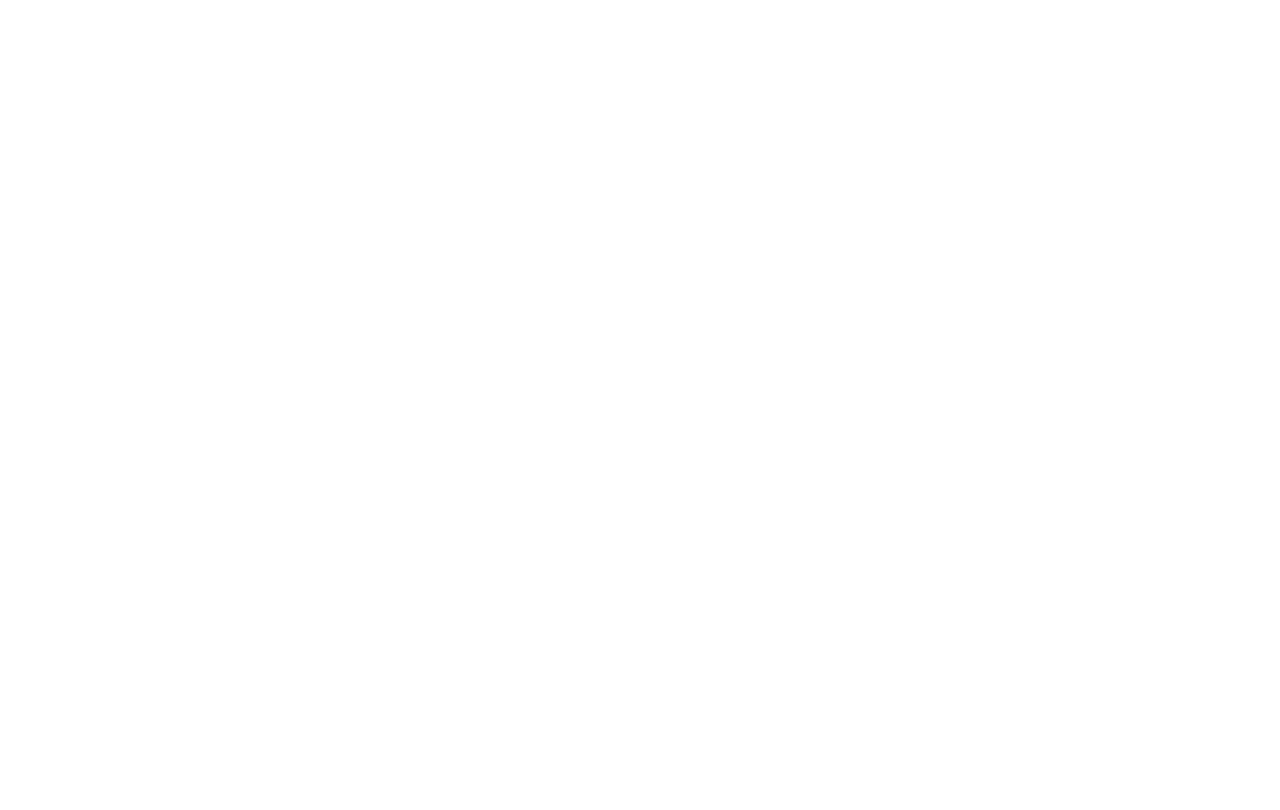
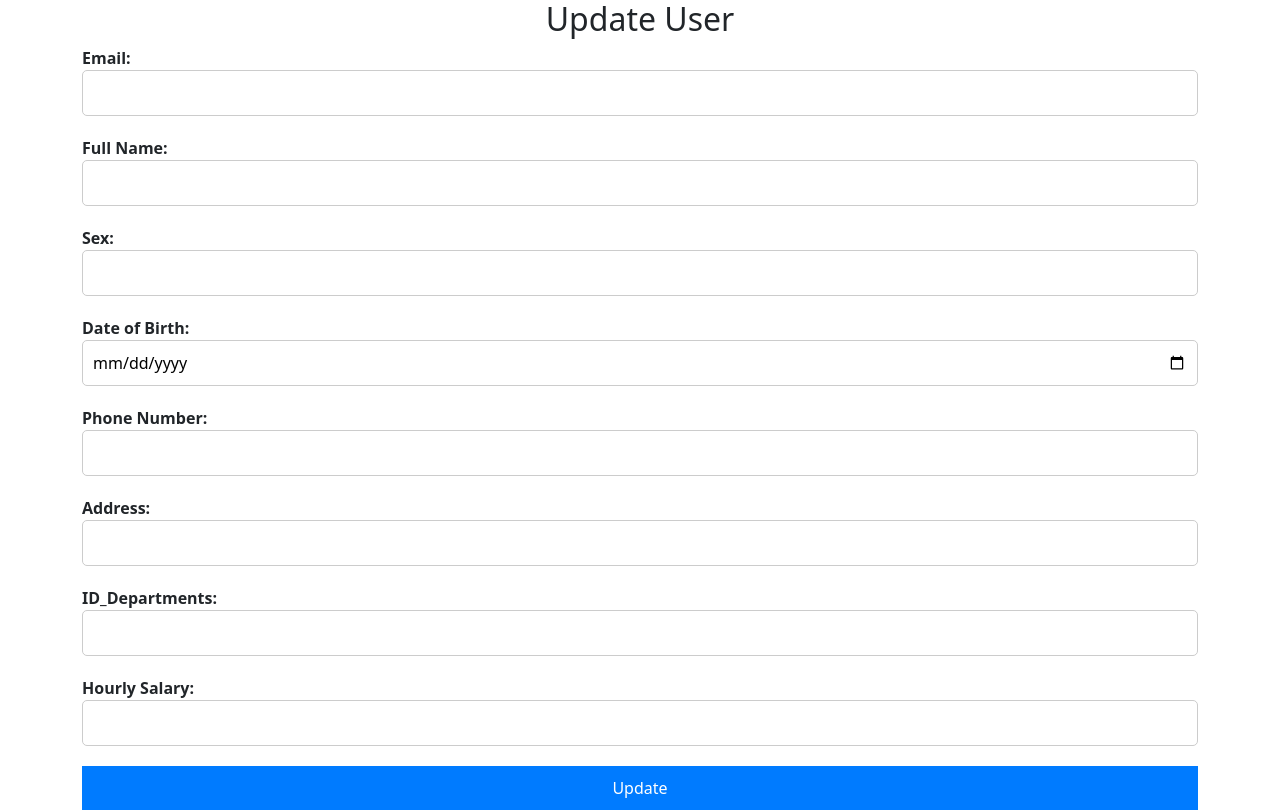
Before and after one commit to miha6824/nckh, a React (Create React App) app in the folder frontend/: page /update_user/1 in a window 1280 px wide. Before the commit this address had no page. Built offline with nearby package versions, Linux system fonts and the light colour scheme.

Commit message:
add bootstrap and action update button

```diff
--- a/frontend/package.json
+++ b/frontend/package.json
@@ -11,6 +11,7 @@
     "@testing-library/react": "^13.4.0",
     "@testing-library/user-event": "^13.5.0",
     "axios": "^1.6.8",
+    "bootstrap": "^5.3.3",
     "chart.js": "^3.7.0",
     "face-api.js": "^0.22.2",
     "react": "^18.2.0",
--- a/frontend/src/Admin/CRUD_User.js
+++ /dev/null
@@ -1,64 +0,0 @@
-import React, { useEffect, useState } from 'react';
-import axios from 'axios'
-import { Link } from 'react-router-dom';
-
-function CRUD_User() {
-
-    const [user, setUser] = useState([])
-
-    useEffect(() => {
-        axios.get('http://localhost:8081/CRUD_User')
-            .then(res => {
-                const formattedUser = res.data.map(item => ({
-                    ...item,
-                    BirthDay: new Date(item.BirthDay).toLocaleDateString('en-GB')
-                }));
-                setUser(formattedUser);
-            })
-            .catch(err => console.log(err));
-    }, [])
-
-    return (
-        <div className='d-flex vh-100 bg-primary justify-content-center align-items-center'>
-            <div className='w-50 bg-white rounded'>
-                <Link to="/create_User" className='btn btn-success'>Add +</Link>
-                <table className='table'>
-                    <thead>
-                        <tr>
-                            <th>ID</th>
-                            <th>Email</th>
-                            <th>Họ và Tên</th>
-                            <th>Giới tính</th>
-                            <th>Ngày sinh</th>
-                            <th>Số điện thoại</th>
-                            <th>Địa chỉ</th>
-                            <th>Hệ số lương</th>
-                        </tr>
-                    </thead>
-                    <tbody>
-                        {
-                            user.map((data, i) => (
-                                <tr key={i}>
-                                    <td>{data.ID}</td>
-                                    <td>{data.Email}</td>
-                                    <td>{data.FullName}</td>
-                                    <td>{data.Sex}</td>
-                                    <td>{data.BirthDay}</td>
-                                    <td>{data.Telephone}</td>
-                                    <td>{data.Address}</td>
-                                    <td>{data.HSLuong}</td>
-                                    <td>
-                                        <button className='btn btn-primary'>Sửa</button>
-                                        <button className='btn btn-danger ms-2'>Xóa</button>
-                                    </td>
-                                </tr>
-                            ))
-                        }
-                    </tbody>
-                </table>
-            </div>
-        </div>
-    )
-}
-
-export default CRUD_User
--- /dev/null
+++ b/frontend/src/Admin/crud_user/CRUD_User.js
@@ -0,0 +1,67 @@
+import React, { useEffect, useState } from 'react';
+import axios from 'axios'
+import { Link } from 'react-router-dom';
+
+function CRUD_User() {
+
+    const [user, setUser] = useState([])
+
+    useEffect(() => {
+        axios.get('http://localhost:8081/CRUD_User')
+            .then(res => {
+                const formattedUser = res.data.map(item => ({
+                    ...item,
+                    BirthDay: new Date(item.BirthDay).toLocaleDateString('en-GB')
+                }));
+                setUser(formattedUser);
+            })
+            .catch(err => console.log(err));
+    }, [])
+
+    return (
+        <div>
+            <div className='d-flex vh-100 bg-primary justify-content-center align-items-center'>
+                <div className='w-80 bg-white rounded'>
+                    <Link to="/create_User" className='btn btn-success'>Add +</Link>
+                    <table className='table'>
+                        <thead>
+                            <tr>
+                                <th>ID</th>
+                                <th>Email</th>
+                                <th>Họ và Tên</th>
+                                <th>Giới tính</th>
+                                <th>Ngày sinh</th>
+                                <th>Số điện thoại</th>
+                                <th>Địa chỉ</th>
+                                <th>Hệ số lương</th>
+                            </tr>
+                        </thead>
+                        <tbody>
+                            {
+                                user.map((data, i) => (
+                                    <tr key={i}>
+                                        <td>{data.ID}</td>
+                                        <td>{data.Email}</td>
+                                        <td>{data.FullName}</td>
+                                        <td>{data.Sex}</td>
+                                        <td>{data.BirthDay}</td>
+                                        <td>{data.Telephone}</td>
+                                        <td>{data.Address}</td>
+                                        <td>{data.HSLuong}</td>
+                                        <td>
+                                            <Link to={`/update_user/${data.ID}`} className='btn btn-primary'>Sửa</Link>
+                                            <button className='btn btn-danger ms-2'>Xóa</button>
+                                        </td>
+                                    </tr>
+                                ))
+                            }
+                        </tbody>
+                    </table>
+                </div>
+            </div>
+        </div >
+
+    )
+}
+
+export default CRUD_User
--- a/frontend/src/Admin/UserCreate.js
+++ b/frontend/src/Admin/crud_user/UserCreate.js
@@ -19,7 +19,7 @@ function UserCreate() {
 
     const handleSubmit = (e) => {
         e.preventDefault();
-        axios.post('http://localhost:8081/create', formData) // Sửa thành 'http://localhost:8081/create'
+        axios.post('http://localhost:8081/create_user', formData)
             .then(res => console.log(res.data))
             .catch(err => console.log(err));
     };
--- /dev/null
+++ b/frontend/src/Admin/crud_user/UserUpdate.js
@@ -0,0 +1,74 @@
+import React, { useState } from 'react';
+import axios from 'axios';
+import { useParams } from 'react-router-dom';
+
+function UserUpdate() {
+    const [formData, setFormData] = useState({
+        email: '',
+        fullName: '',
+        sex: '',
+        dob: '',
+        phoneNumber: '',
+        address: '',
+        id_departments: '',
+        hsl: ''
+    });
+
+    const { id } = useParams();
+
+    const handleChange = (e) => {
+        setFormData({ ...formData, [e.target.name]: e.target.value });
+    };
+
+    const handleSubmit = (e) => {
+        e.preventDefault();
+        axios.put('http://localhost:8081/update_user/' + id, formData)
+            .then(res => console.log(res.data))
+            .catch(err => console.log(err));
+
+    };
+
+
+    return (
+        <div className="container">
+            <h2>Update User</h2>
+            <form onSubmit={handleSubmit}>
+                <div className="form-group">
+                    <label>Email:</label>
+                    <input type="email" name="email" value={formData.email} onChange={handleChange} required />
+                </div>
+                <div className="form-group">
+                    <label>Full Name:</label>
+                    <input type="text" name="fullName" value={formData.fullName} onChange={handleChange} required />
+                </div>
+                <div className="form-group">
+                    <label>Sex:</label>
+                    <input type="text" name="sex" value={formData.sex} onChange={handleChange} required />
+                </div>
+                <div className="form-group">
+                    <label>Date of Birth:</label>
+                    <input type="date" name="dob" value={formData.dob} onChange={handleChange} required />
+                </div>
+                <div className="form-group">
+                    <label>Phone Number:</label>
+                    <input type="text" name="phoneNumber" value={formData.phoneNumber} onChange={handleChange} required />
+                </div>
+                <div className="form-group">
+                    <label>Address:</label>
+                    <input type="text" name="address" value={formData.address} onChange={handleChange} required />
+                </div>
+                <div className="form-group">
+                    <label>ID_Departments:</label>
+                    <input type="text" name="id_departments" value={formData.id_departments} onChange={handleChange} required />
+                </div>
+                <div className="form-group">
+                    <label>Hourly Salary:</label>
+                    <input type="text" name="hsl" value={formData.hsl} onChange={handleChange} required />
+                </div>
+                <button type="submit">Update</button>
+            </form>
+        </div>
+    );
+}
+
+export default UserUpdate;
--- a/frontend/src/App.js
+++ b/frontend/src/App.js
@@ -5,8 +5,11 @@ import LoginPage from './Login/LoginPage';
 import TasksPage from './User/TasksPage/TasksPage';
 import AttendancePage from './User/attendance/AttendancePage';
 import ProfilePage from './User/Profile/ProfilePage';
-import CRUD_User from './Admin/CRUD_User';
-import UserCreate from './Admin/UserCreate';
+import CRUD_User from './Admin/crud_user/CRUD_User';
+import UserCreate from './Admin/crud_user/UserCreate';
+import UserUpdate from './Admin/crud_user/UserUpdate';
+import 'bootstrap/dist/css/bootstrap.min.css';
+
 
 function App() {
   return (
@@ -20,6 +23,7 @@ function App() {
         <Route path="/profile" element={<ProfilePage />} />
         <Route path="/CRUD_User" element={<CRUD_User />} />
         <Route path="/create_User" element={<UserCreate />} />
+        <Route path="/update_user/:id" element={<UserUpdate />} />
       </Routes>
     </Router>
   );
--- a/frontend/src/User/Navbar/style.css
+++ b/frontend/src/User/Navbar/style.css
@@ -3,7 +3,7 @@
     justify-content: space-between;
     align-items: center;
     padding: 20px;
-    background-color: #333;
+    background-color: #000000;
     color: #fff;
 }
 
@@ -32,7 +32,7 @@
     position: absolute;
     top: 100%;
     right: 0;
-    background-color: #333;
+    background-color: #070707;
     border-radius: 5px;
     padding: 10px;
     display: none;
@@ -41,12 +41,14 @@
 
 .avatar:hover .dropdown-menu {
     display: block;
+    background-color: #1b1b1b;
 }
 
 .dropdown-menu ul {
     list-style: none;
     padding: 0;
     margin: 0;
+
 }
 
 .dropdown-menu ul li {
@@ -58,6 +60,7 @@
 }
 
 .dropdown-menu ul li a {
-    color: #fff;
+    color: #ffffff;
     text-decoration: none;
+    margin-left: 10px;
 }
--- a/frontend/src/User/TasksPage/TaskPage.css
+++ b/frontend/src/User/TasksPage/TaskPage.css
@@ -60,7 +60,6 @@
     border: none;
     border-radius: 4px;
     cursor: pointer;
-    width: 100px;
     margin-right: 10px;
 }
 
--- a/frontend/src/User/TasksPage/TasksPage.js
+++ b/frontend/src/User/TasksPage/TasksPage.js
@@ -22,17 +22,17 @@ const TaskPage = () => {
                     <input type="text" placeholder="Tìm kiếm công việc..." className="search-input" />
                 </div>
                 <div className="task-header">
-                    <h2 className="progress">Công việc hiện tại</h2>
+                    <h2>Công việc hiện tại</h2>
                     <hr className="line" />
                 </div>
                 <TaskList tasks={tasks.filter(task => task.status === 'Công việc hiện tại')} />
                 <div className="task-header">
-                    <h2 className="outdate">Công việc quá hạn</h2>
+                    <h2>Công việc quá hạn</h2>
                     <hr className="line" />
                 </div>
                 <TaskList tasks={tasks.filter(task => task.status === 'Công việc quá hạn')} />
                 <div className="task-header">
-                    <h2 className="complete">Công việc hoàn thành</h2>
+                    <h2>Công việc hoàn thành</h2>
                     <hr className="line" />
                 </div>
                 <TaskList tasks={tasks.filter(task => task.status === 'Công việc hoàn thành')} />
```
Also changed, not shown: 2 other files (tests, documents, lock files or other folders).
